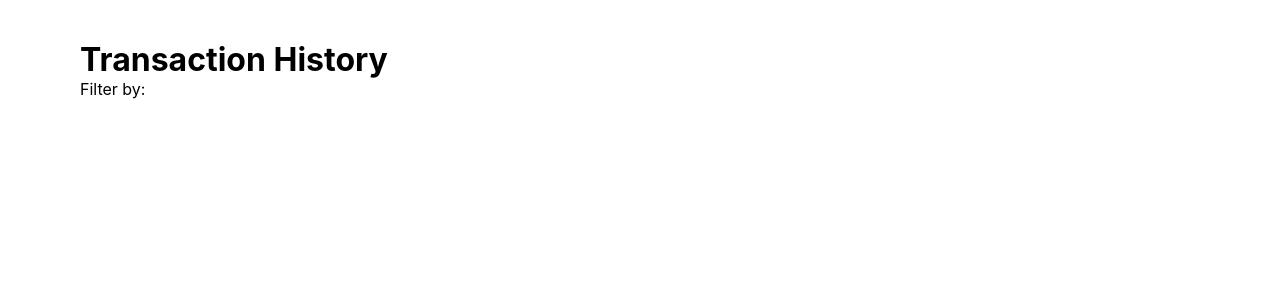
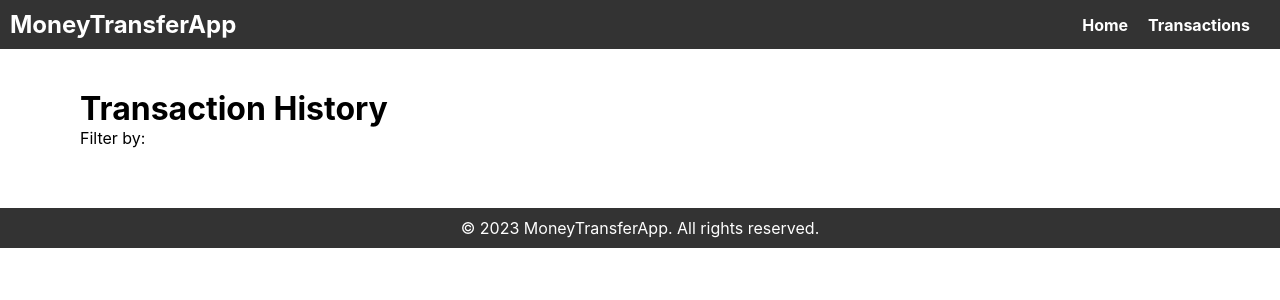
Before and after one commit to damoxify/money-transfer-app-frontend, a React (Create React App) app: page / in a window 1280 px wide. Shown: the top 300 px of the page. Built offline with nearby package versions, Linux system fonts and the light colour scheme.

Commit message:
Add Header and Footer components

```diff
--- a/src/App.js
+++ b/src/App.js
@@ -3,20 +3,20 @@
 import React from 'react';
 import { TransactionProvider } from './context/TransactionContext';
 import TransactionHistoryPage from './components/transactions/TransactionHistoryPage';
-// import Header from './common/Header';
-// import Footer from './common/Footer';
+import Header from './common/Header';
+import Footer from './common/Footer';
 import './styles/global.css';
 
 const App = () => {
   return (
     <TransactionProvider>
       <div className="app">
-        {/* <Header /> */}
+        <Header />
         <main className="main-content">
           {/* Your other components */}
           <TransactionHistoryPage />
         </main>
-        {/* <Footer /> */}
+        <Footer />
       </div>
     </TransactionProvider>
   );
--- a/src/common/Footer.js
+++ b/src/common/Footer.js
@@ -0,0 +1,12 @@
+import React from 'react';
+import './styles/Footer.css';
+
+const Footer = () => {
+  return (
+    <footer className="footer">
+      <p>&copy; 2023 MoneyTransferApp. All rights reserved.</p>
+    </footer>
+  );
+};
+
+export default Footer;
--- a/src/common/Header.js
+++ b/src/common/Header.js
@@ -0,0 +1,19 @@
+import React from 'react';
+import './styles/Header.css';
+
+const Header = () => {
+  return (
+    <header className="header">
+      <div className="logo">MoneyTransferApp</div>
+      <nav>
+        <ul>
+          <li><a href="/">Home</a></li>
+          <li><a href="/transactions">Transactions</a></li>
+          {/* Add more navigation items as needed */}
+        </ul>
+      </nav>
+    </header>
+  );
+};
+
+export default Header;
--- /dev/null
+++ b/src/common/styles/Footer.css
@@ -0,0 +1,6 @@
+.footer {
+    background-color: #333;
+    color: #fff;
+    padding: 10px;
+    text-align: center;
+  }
--- /dev/null
+++ b/src/common/styles/Header.css
@@ -0,0 +1,28 @@
+.header {
+    background-color: #333;
+    color: #fff;
+    padding: 10px;
+    display: flex;
+    justify-content: space-between;
+    align-items: center;
+  }
+
+  .logo {
+    font-size: 1.5rem;
+    font-weight: bold;
+  }
+
+  nav ul {
+    list-style: none;
+    display: flex;
+  }
+
+  nav li {
+    margin-right: 20px;
+  }
+
+  nav a {
+    text-decoration: none;
+    color: #fff;
+    font-weight: bold;
+  }
```
